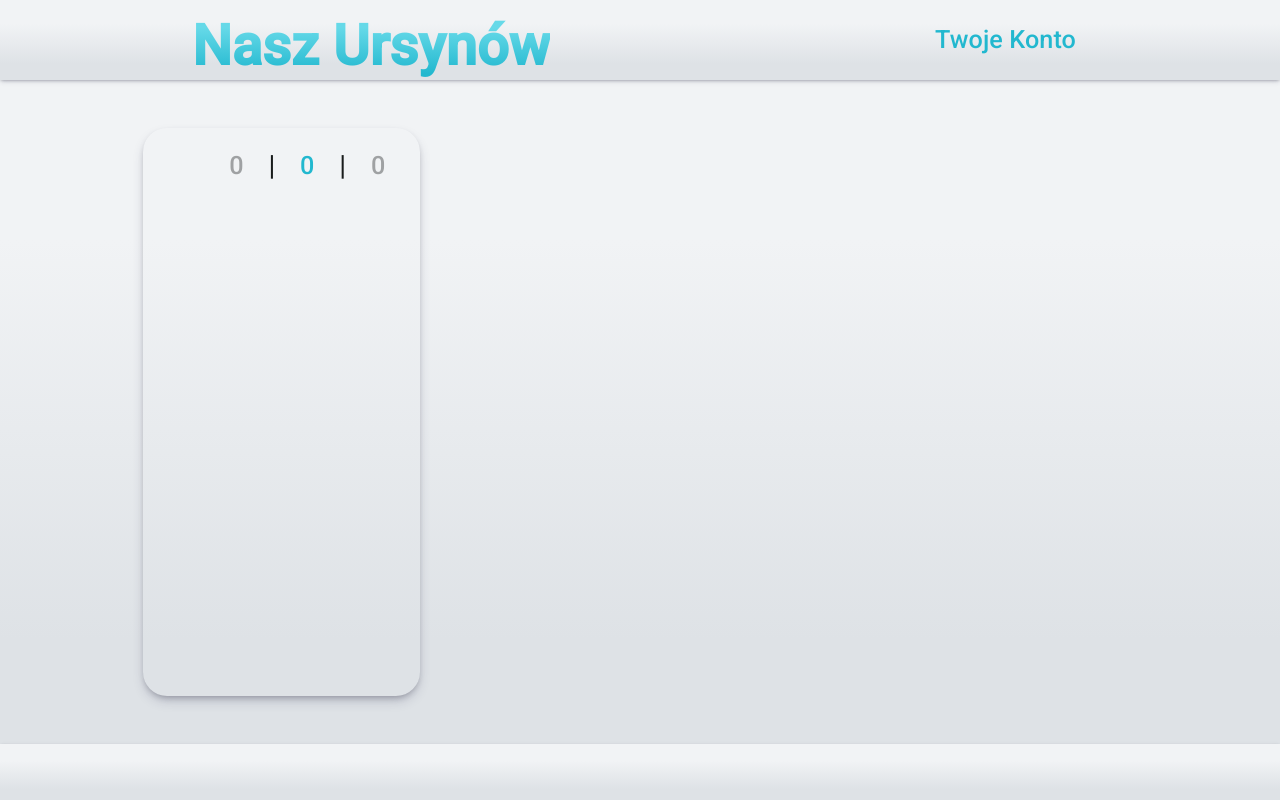
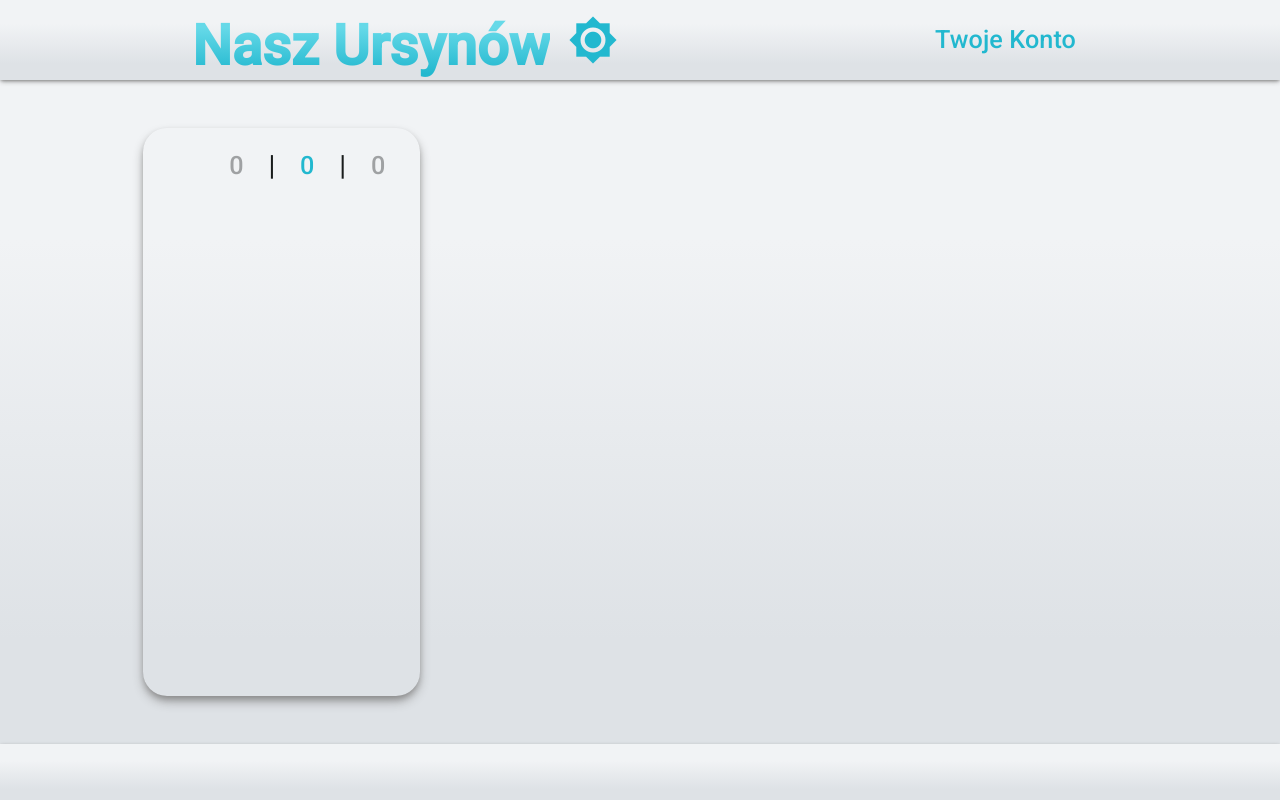
Before and after one commit to MateuszGurdala/ATS_Project, an Angular app in the folder ui/: page /main in a window 1280 px wide. Built offline with nearby package versions, Linux system fonts and the light colour scheme; no server answers.

Commit message:
Add multiple themes

```diff
--- a/ui/src/components/browser-panel/browser-panel.css
+++ b/ui/src/components/browser-panel/browser-panel.css
@@ -2,7 +2,7 @@
   align-items: center;
   background-color: var(--main-gradient);
   border-radius: 24px;
-  box-shadow: rgba(50, 50, 93, 0.25) 0px 6px 12px -2px, rgba(0, 0, 0, 0.3) 0px 3px 7px -3px;
+  box-shadow: var(--grey-shadow) 0px 6px 12px -2px, var(--grey-shadow) 0px 3px 7px -3px;
   display: flex;
   flex-direction: column;
   height: 90%;
--- a/ui/src/components/dropzone/dropzone.css
+++ b/ui/src/components/dropzone/dropzone.css
@@ -11,7 +11,7 @@
   align-items: center;
   background: var(--main-gradient);
   border-radius: 24px;
-  box-shadow: rgba(50, 50, 93, 0.25) 0px 6px 12px -2px, rgba(0, 0, 0, 0.3) 0px 3px 7px -3px;
+  box-shadow: var(--grey-shadow) 0px 6px 12px -2px, var(--grey-shadow) 0px 3px 7px -3px;
   display: flex;
   flex-direction: column;
   height: 80%;
--- a/ui/src/components/header/header.css
+++ b/ui/src/components/header/header.css
@@ -15,6 +15,20 @@
   display: flex;
   flex-direction: row;
   align-items: center;
+}
+
+mat-icon {
+  --icon-size: 50px;
+
+  margin-left: 2%;
+  width: var(--icon-size);
+  height: var(--icon-size);
+  font-size: var(--icon-size);
+  cursor: pointer;
+}
+
+mat-icon:hover {
+  --mat-icon-color: var(--accent-tint)
 }
 
 h1 {
@@ -42,4 +56,3 @@
   margin-left: auto;
   margin-right: 1%;
 }
-z
--- a/ui/src/components/header/header.html
+++ b/ui/src/components/header/header.html
@@ -2,6 +2,17 @@
   <a href="/main" class="main-text">
     <h1>Nasz Ursynów</h1>
   </a>
+  @switch (themeService.theme()) {
+    @case ('default') {
+      <mat-icon (click)="onChangeTheme()">brightness_7</mat-icon>
+    }
+    @case ('dark') {
+      <mat-icon (click)="onChangeTheme()">dark_mode</mat-icon>
+    }
+    @case ('contrast') {
+      <mat-icon (click)="onChangeTheme()">contrast</mat-icon>
+    }
+  }
 
   @if (showLoginButton()) {
     <a href="/login" class="login-btn">
--- a/ui/src/components/header/header.ts
+++ b/ui/src/components/header/header.ts
@@ -4,6 +4,7 @@
 import {MatMenuModule} from '@angular/material/menu';
 import {Location} from '@angular/common';
 import {UserAccountService} from '../../services/user-account-service';
+import {ThemeService} from '../../services/theme-service';
 
 @Component({
   selector: 'app-header',
@@ -19,6 +20,7 @@
   private readonly location: Location = inject(Location);
 
   public readonly userAccountService: UserAccountService = inject(UserAccountService);
+  public readonly themeService: ThemeService = inject(ThemeService);
   public readonly showLoginButton: WritableSignal<boolean> = signal<boolean>(false);
   public readonly showAddPictureButton: WritableSignal<boolean> = signal<boolean>(false);
 
@@ -38,4 +40,8 @@
     this.userAccountService.logout()
     this.showLoginButton.set(true)
   }
+
+  public onChangeTheme(): void {
+    this.themeService.switchTheme()
+  }
 }
--- a/ui/src/components/photo-upload-preview/photo-upload-preview.css
+++ b/ui/src/components/photo-upload-preview/photo-upload-preview.css
@@ -21,7 +21,7 @@
   margin: auto;
   background: var(--main-gradient);
   border-radius: 24px;
-  box-shadow: rgba(50, 50, 93, 0.25) 0px 6px 12px -2px, rgba(0, 0, 0, 0.3) 0px 3px 7px -3px;
+  box-shadow: var(--grey-shadow) 0px 6px 12px -2px, var(--grey-shadow) 0px 3px 7px -3px;
 
   form {
     align-items: baseline;
--- a/ui/src/components/picture-details/picture-details.css
+++ b/ui/src/components/picture-details/picture-details.css
@@ -2,7 +2,7 @@
   align-items: center;
   background-color: var(--main-gradient);
   border-radius: 24px;
-  box-shadow: rgba(50, 50, 93, 0.25) 0px 6px 12px -2px, rgba(0, 0, 0, 0.3) 0px 3px 7px -3px;
+  box-shadow: var(--grey-shadow) 0px 6px 12px -2px, var(--grey-shadow) 0px 3px 7px -3px;
   display: flex;
   flex-direction: column;
   height: fit-content;
--- a/ui/src/components/picture-details/picture-details.ts
+++ b/ui/src/components/picture-details/picture-details.ts
@@ -13,7 +13,6 @@
     MatIconButton,
     MatIcon,
     FormsModule,
-    MatError,
     MatFormField,
     MatInput,
     MatLabel,
--- a/ui/src/pages/login-page/login-page.css
+++ b/ui/src/pages/login-page/login-page.css
@@ -16,8 +16,7 @@
   margin: auto;
   background: var(--main-gradient);
   border-radius: 24px;
-  box-shadow: rgba(50, 50, 93, 0.25) 0px 6px 12px -2px,
-  rgba(0, 0, 0, 0.3) 0px 3px 7px -3px;
+  box-shadow: var(--grey-shadow) 0px 6px 12px -2px, var(--grey-shadow) 0px 3px 7px -3px;
 }
 
 h1 {
--- /dev/null
+++ b/ui/src/services/theme-service.ts
@@ -0,0 +1,65 @@
+import {Injectable, signal, WritableSignal} from '@angular/core';
+
+@Injectable({
+  providedIn: 'root',
+})
+export class ThemeService {
+  public readonly theme: WritableSignal<"default" | "dark" | "contrast"> = signal("default")
+
+  constructor() {
+    if (localStorage.getItem("theme") == null)
+      localStorage.setItem("theme", "default")
+    this.theme.set(<"default" | "dark" | "contrast">localStorage.getItem("theme"))
+    this.setTheme(this.theme());
+  }
+
+  public switchTheme(): void {
+    switch (this.theme()) {
+      case "default":
+        this.setDark()
+        break;
+      case "dark":
+        this.setContrast()
+        break;
+      case "contrast":
+        this.setDefault()
+        break;
+    }
+    localStorage.setItem("theme", this.theme())
+  }
+
+  private setTheme(theme: "default" | "dark" | "contrast"): void {
+    switch (theme) {
+      case "default":
+        this.setDefault()
+        break;
+      case "dark":
+        this.setDark()
+        break;
+      case "contrast":
+        this.setContrast()
+        break;
+    }
+  }
+
+  private setDark(): void {
+    document.documentElement.style.setProperty('--main', '#212529');
+    document.documentElement.style.setProperty('--main-tint', '#212529');
+    document.documentElement.style.setProperty('--main-shade', '#0D0F10');
+    document.documentElement.style.setProperty('--grey-shadow', '#22b8cf');
+    this.theme.set("dark")
+  }
+
+  private setDefault(): void {
+    document.documentElement.style.setProperty('--main', '#dee2e6');
+    document.documentElement.style.setProperty('--main-tint', '#f1f3f5');
+    document.documentElement.style.setProperty('--main-shade', '#adb5bd');
+    document.documentElement.style.setProperty('--grey-shadow', '#888');
+    this.theme.set("default")
+  }
+
+  private setContrast(): void {
+    this.setDark()
+    this.theme.set("contrast")
+  }
+}
--- a/ui/src/styles.css
+++ b/ui/src/styles.css
@@ -20,9 +20,9 @@
   );
 
   --grey: #444;
+  --grey-shadow: #888;
 
-  --box-shadow: rgba(50, 50, 93, 0.25) 0px 2px 5px -1px,
-  rgba(0, 0, 0, 0.3) 0px 1px 3px -1px;
+  --box-shadow: var(--grey-shadow) 0px 2px 5px -1px, var(--grey-shadow) 0px 1px 3px -1px;
 
   --mat-button-text-label-text-color: var(--accent);
   --mat-icon-color: var(--accent);
```
